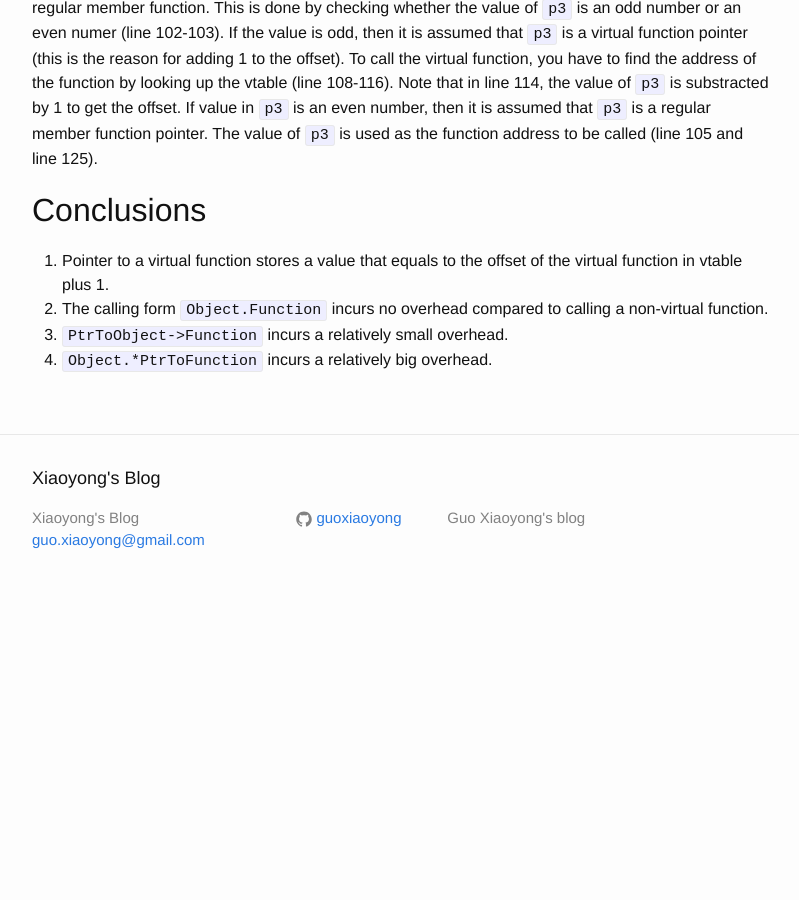
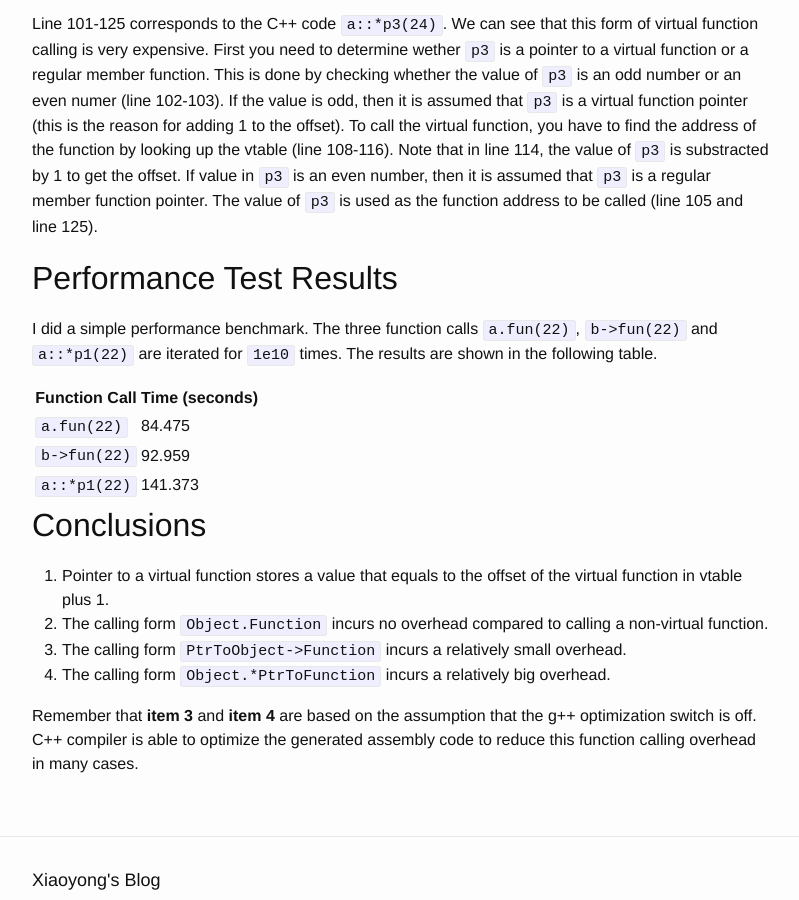
Before and after one commit to guoxiaoyong/guoxiaoyong.github.io, a Jekyll site: the page built from _posts/2016-07-08-pointer-to-virtual-functions.md, in a window 1280 px wide and 900 px high, scrolled down 5933 px. Shown: the whole window, without its empty margins (238-1037 px from the left). Built offline with Jekyll 4.4.1, drawn with Linux system fonts in a browser that asks for light colours; before the commit the page ends 6545 px from its top, so only the background shows below that; some of the changed text lies outside the part shown.

Commit message:
add performance test

```diff
--- a/_posts/2016-07-08-pointer-to-virtual-functions.md
+++ b/_posts/2016-07-08-pointer-to-virtual-functions.md
@@ -1,6 +1,6 @@
 ---
 layout: post
-title: "Pointer to Virtual Functions"
+title: "An Investigation On Pointers to Virtual Functions in C++"
 date: 2016-07-08 17:26:00 +0800
 categories: C++
 ---
@@ -16,8 +16,8 @@ In contrast,
 the value of a pointer to a regular function
 or member function is something like `0x400606`.
 
-In order to develop a better understanding,
-I designed a very simple class as follows:
+In order to develop a better understanding of this phenomenon,
+I designed a very simple class `A` as follows:
 
 {% highlight c++ linenos %}
 struct A {
@@ -310,9 +310,28 @@ a regular member function pointer. The value of `p3` is
 used as the function address to be called
 (line 105 and line 125).
 
+
+## Performance Test Results
+
+I did a simple performance benchmark.
+The three function calls `a.fun(22)`, `b->fun(22)` and `a::*p1(22)`
+are iterated for `1e10` times.
+The results are shown in the following table.
+
+
+| Function Call | Time (seconds) |
+|--------------|--------|
+| `a.fun(22)`  | 84.475 |
+| `b->fun(22)` | 92.959 |
+| `a::*p1(22)` | 141.373 |
+
+
 ## Conclusions
 
 1. Pointer to a virtual function stores a value that equals to the offset of the virtual function in vtable plus 1.
 2. The calling form `Object.Function` incurs no overhead compared to calling a non-virtual function.
-3. `PtrToObject->Function` incurs a relatively small overhead.
-4. `Object.*PtrToFunction` incurs a relatively big overhead.
+3. The calling form `PtrToObject->Function` incurs a relatively small overhead.
+4. The calling form `Object.*PtrToFunction` incurs a relatively big overhead.
+
+Remember that **item 3** and **item 4** are based on the assumption that the g++ optimization switch is off.
+C++ compiler is able to optimize the generated assembly code to reduce this function calling overhead in many cases.
```
